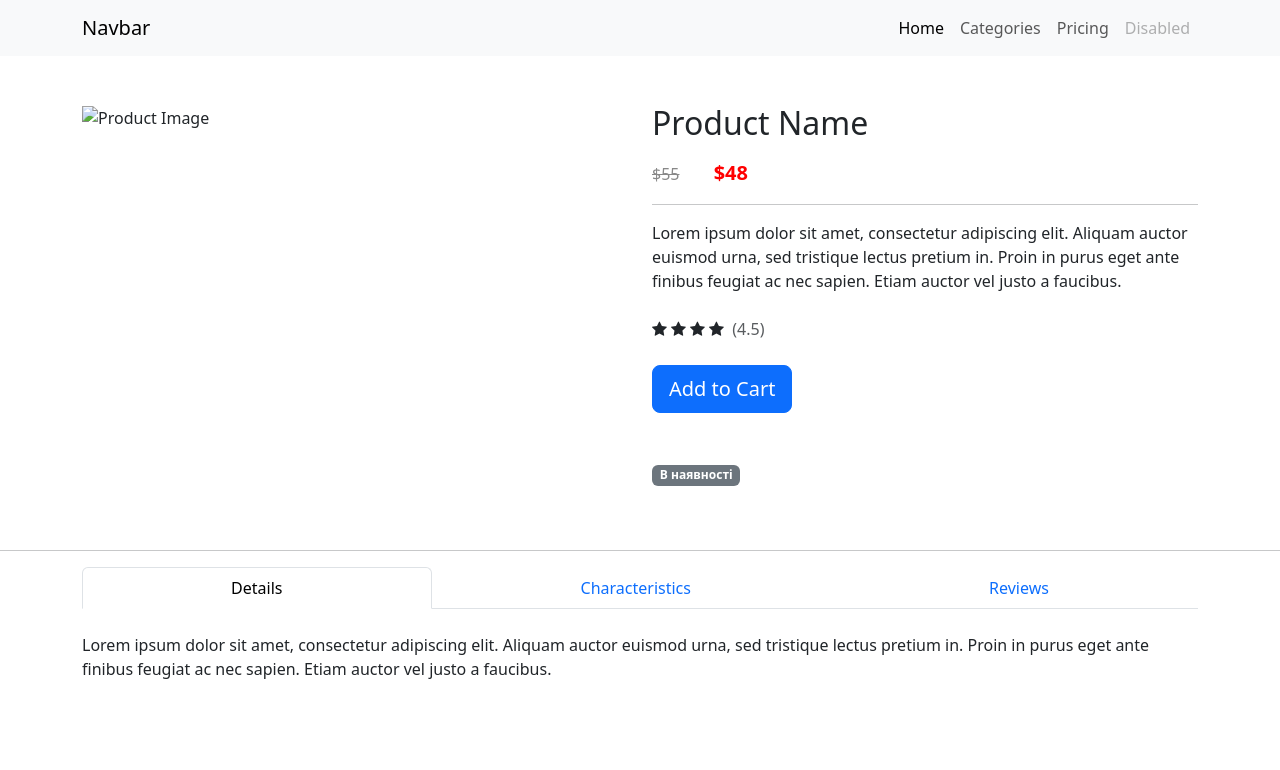
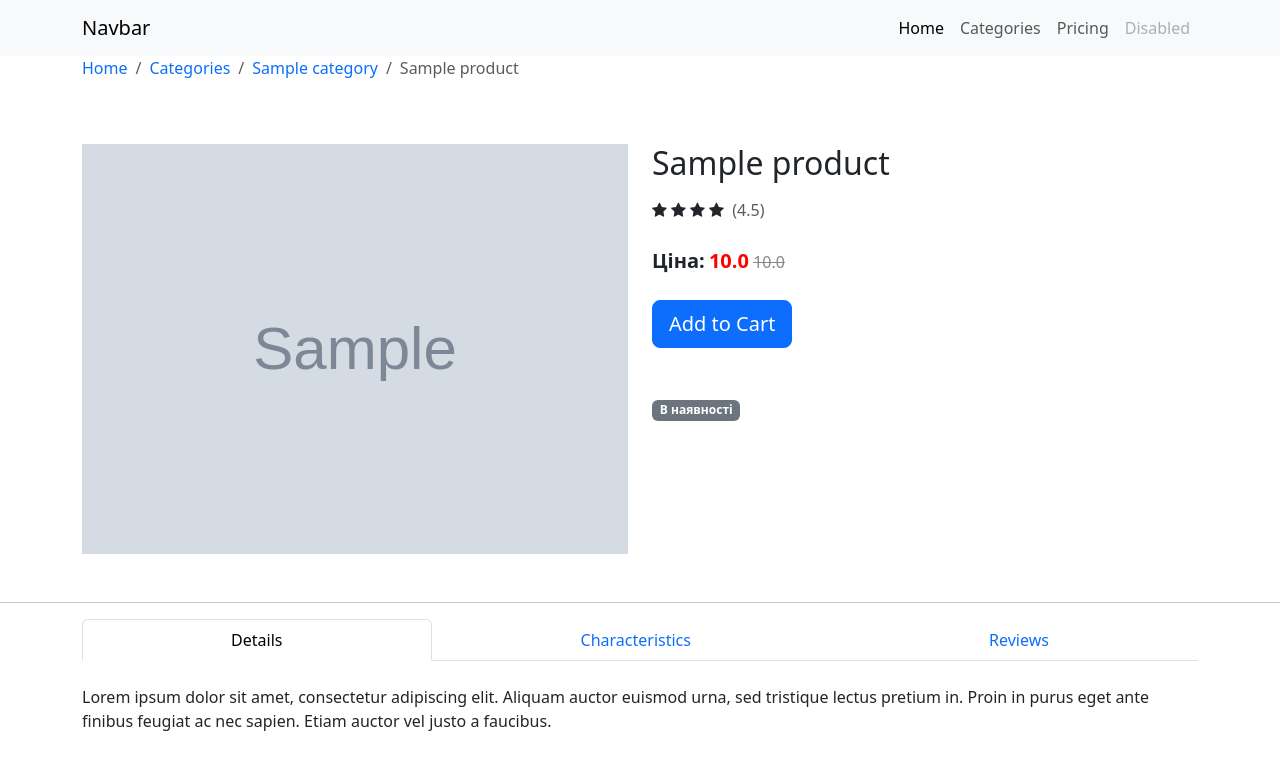
Before and after one commit to SyhinAndrii/PedalPower, a Django app: template story/templates/story/products/product_page.html in a window 1280 px wide. Shown: the top 770 px of the page. Run offline with Django 4.2, Linux system fonts and the light colour scheme; the template is opened without the code that fills it: values that come from a table or form of the project are taken from there, others are empty; tables that the repository leaves empty hold one stand-in row (values such as "Sample post"); grey boxes marked "Sample" are stand-in pictures; some libraries are stand-ins or nearby versions.

Commit message:
display goods in product page

```diff
--- a/static/style.css
+++ b/static/style.css
@@ -66,3 +66,13 @@ a {
   height: 20px;
   line-height: 20px;
 }
+
+/*styles for product page*/
+.info_product_wrapper span.price_title {
+    font-size: 20px;
+    font-weight: bold;
+}
+
+.product_item_image{
+    width: 100%;
+}
--- a/story/models.py
+++ b/story/models.py
@@ -85,5 +85,5 @@ class Product(models.Model):
 
     @classmethod
     def get_product_by_id(cls, product_id):
-        product = cls.objects.get(pk=product_id)
+        product = cls.objects.get(pk=product_id, status=0)
         return product
--- a/story/templates/story/inc/product_detail_review.html
+++ b/story/templates/story/inc/product_detail_review.html
@@ -1,16 +1,10 @@
 <div class="container my-5">
     <div class="row">
         <div class="col-md-6">
-            <img src="https://via.placeholder.com/500x500" alt="Product Image" class="img-fluid">
+            <img src="{{ product.product_image.url }}" alt="{{ product.name }}" class="w-100">
         </div>
-        <div class="col-md-6">
-            <h2 class="mb-3">Product Name</h2>
-            <span class="original-price">$55</span>
-            <span class="selling-price">$48</span>
-            <hr>
-            <p class="mb-4">Lorem ipsum dolor sit amet, consectetur adipiscing elit. Aliquam auctor euismod urna,
-                sed tristique lectus pretium in. Proin in purus eget ante finibus feugiat ac nec sapien. Etiam
-                auctor vel justo a faucibus.</p>
+        <div class="info_product_wrapper col-md-6 ">
+            <h2 class="mb-3">{{ product.name }}</h2>
             <div class="mb-4">
                 <span class="mr-2"><i class="fa fa-star"></i></span>
                 <span class="mr-2"><i class="fa fa-star"></i></span>
@@ -19,7 +13,12 @@
                 <span><i class="fa fa-star-half-alt"></i></span>
                 <span class="ml-2 text-muted">(4.5)</span>
             </div>
-            <button class="btn btn-primary btn-lg">Add to Cart</button>
+            <span class="price_title">Ціна:</span>
+            <span class="selling-price">{{ product.selling_price }}</span>
+            <span class="original-price">{{ product.original_price }}</span>
+
+
+            <button class="btn btn-primary btn-lg d-block mt-4">Add to Cart</button>
             <div class="in_stock mt-5 ">
                 {% if product.in_stock %}
                     <p class="badge bg-success">В наявності</p>
--- a/story/templates/story/products/product_page.html
+++ b/story/templates/story/products/product_page.html
@@ -1,6 +1,23 @@
 {% extends "story/layouts/main.html" %}
 
 {% block content %}
+    {#        start breadcrumb#}
+    <div class="container">
+        <div class="row">
+            <nav aria-label="breadcrumb">
+                <ol class="breadcrumb">
+                    <li class="breadcrumb-item"><a href="{% url 'home' %}">Home</a></li>
+                    <li class="breadcrumb-item"><a href="{% url 'categories' %}">Categories</a></li>
+                    <li class="breadcrumb-item"><a href="{% url 'products' product.category.slug %}">{{ product.category.name }}</a>
+                    </li>
+                    <li class="breadcrumb-item active" aria-current="page">{{ product.name }}</li>
+                </ol>
+            </nav>
+        </div>
+    </div>
+    {#            end breadcrumb#}
+
+
     {% include 'story/inc/product_detail_review.html' %}
 
     <hr>
@@ -25,13 +42,13 @@
                             auctor vel justo a faucibus.</p>
                     </div>
                     {% include "story/inc/product_characteristics.html" %}
-                    {% include "story/inc/reviews.html" %}
+                    {% include "story/inc/user_reviews.html" %}
                 </div>
             </div>
         </div>
     </div>
 
-{#    <script src="https://kit.fontawesome.com/1234567890.js" crossorigin="anonymous"></script>#}
-{#    <script src="https://cdnjs.cloudflare.com/ajax/libs/popper.js/1.14.7/umd/popper.min.js"></script>#}
+    {#    <script src="https://kit.fontawesome.com/1234567890.js" crossorigin="anonymous"></script>#}
+    {#    <script src="https://cdnjs.cloudflare.com/ajax/libs/popper.js/1.14.7/umd/popper.min.js"></script>#}
 
 {% endblock %}
```
Also changed, not shown: story/views.py (+7 -6 lines), story/templates/story/inc/user_reviews.html (renamed from story/templates/story/inc/reviews.html).
